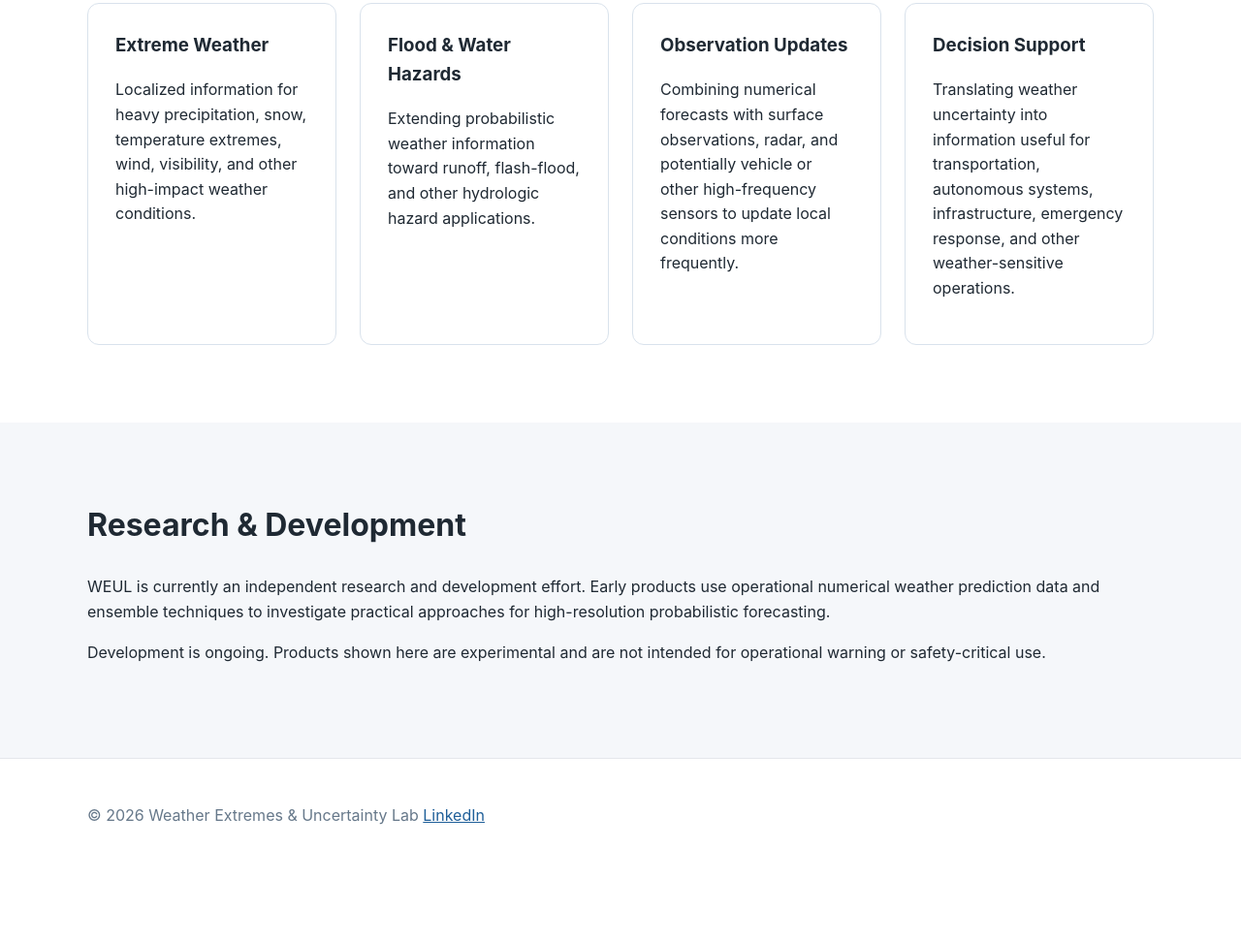
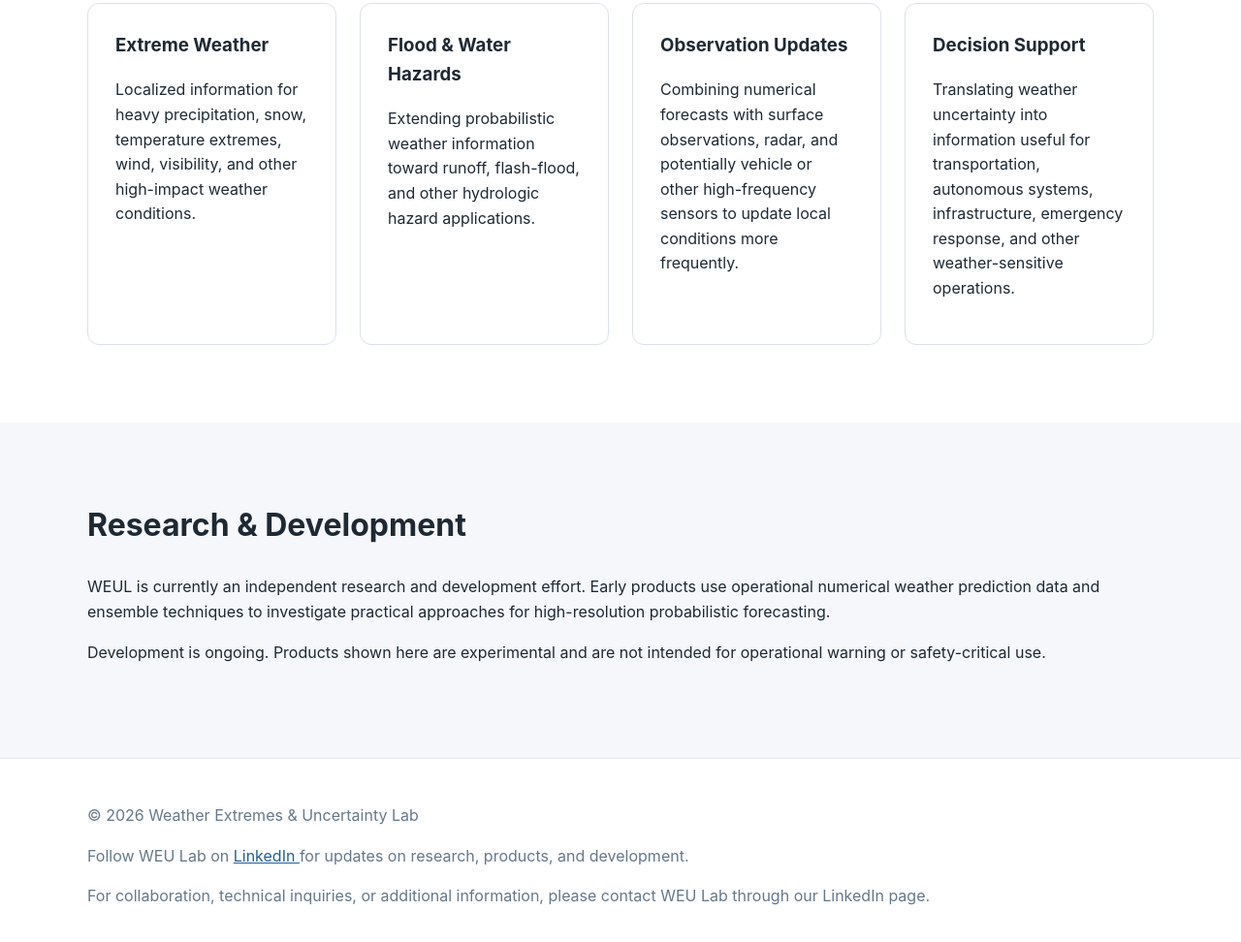
Before and after one commit to WEULab/WEULab.github.io, a plain HTML site: page index.html in a window 1280 px wide. Shown: the part 1863-2835 px from the top of the page at 97% size. Before the commit the page ends 2764 px from the top, so only its background shows below. Drawn offline with Linux system fonts and the light colour scheme.

Commit message:
Update index.html

```diff
--- a/index.html
+++ b/index.html
@@ -174,6 +174,9 @@
     <div class="container">
       <p>
         © 2026 Weather Extremes & Uncertainty Lab
+      </p>
+      <p>
+      Follow WEU Lab on
       <a
         href="https://www.linkedin.com/company/weulab/"
         target="_blank"
@@ -181,6 +184,12 @@
       >
         LinkedIn
       </a>
+      for updates on research, products, and development.
+    </p>
+
+    <p>
+      For collaboration, technical inquiries, or additional information,
+      please contact WEU Lab through our LinkedIn page.
     </p>
     </div>
   </footer>
```
Lines whose indentation alone changed are shown as unchanged.
